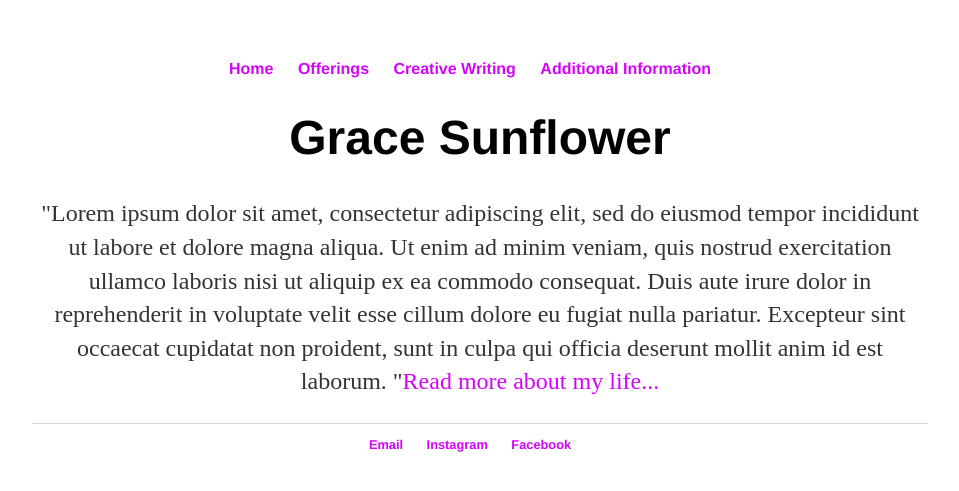
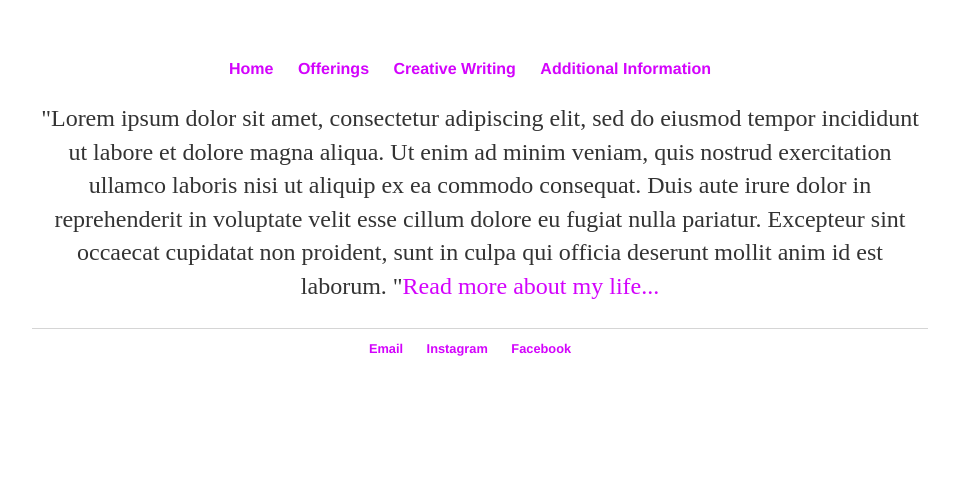
Before and after one commit to Claire-95/GraceWebsite, a Jekyll site: the page built from index.html, in a window 1280 px wide. Shown: the top 491 px of the page, without its empty margins (160-1119 px from the left). Built offline with Jekyll 4.4.1, drawn with Linux system fonts in a browser that asks for light colours.

Commit message:
Update index.html

```diff
--- a/index.html
+++ b/index.html
@@ -3,7 +3,7 @@ layout: default
 title: Grace's Home Page
 ---
     		<div class="blurb">
-        		<h1>Grace Sunflower</h1>
+
 
 				<p>"Lorem ipsum dolor sit amet, consectetur adipiscing elit, sed do eiusmod tempor incididunt ut labore et dolore magna aliqua. Ut enim ad minim veniam,
             quis nostrud exercitation ullamco laboris nisi ut aliquip ex ea commodo consequat. Duis aute irure dolor in reprehenderit in voluptate velit esse cillum
```
